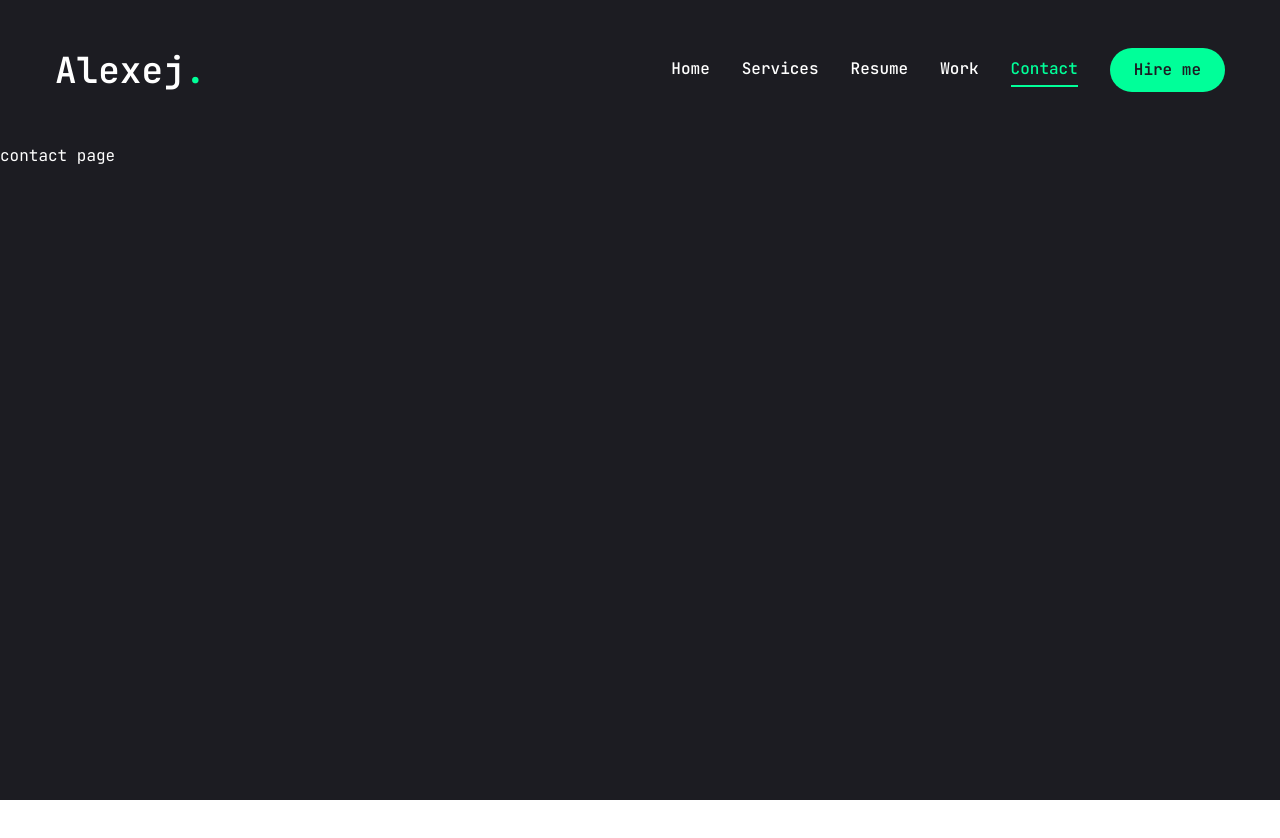
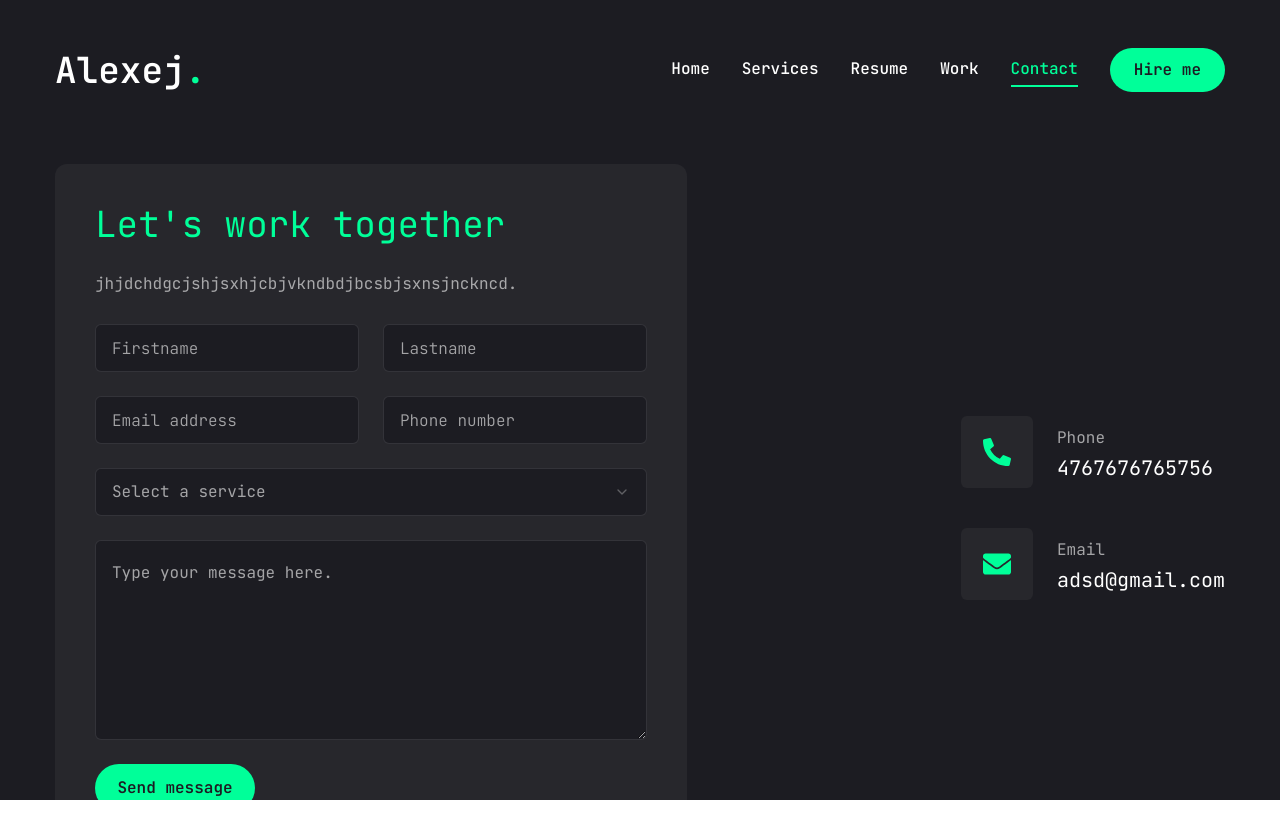
Before and after one commit to olexey27/Portfolio, a Next.js app: page /contact in a window 1280 px wide. Shown: the top 838 px of the page. Before the commit the page ends 800 px from the top, so only its background shows below. Built offline with nearby package versions, Linux system fonts and the light colour scheme.

Commit message:
contact page done

```diff
--- a/app/contact/page.jsx
+++ b/app/contact/page.jsx
@@ -1,5 +1,110 @@
+"use client";
+
+import { Button } from "@/components/ui/button";
+import { Input } from "@/components/ui/input";
+import { Textarea } from "@/components/ui/textarea";
+
+import {
+    Select,
+    SelectContent,
+    SelectGroup,
+    SelectItem,
+    SelectLabel,
+    SelectTrigger,
+    SelectValue,
+} from "@/components/ui/select";
+
+import { FaPhoneAlt, FaEnvelope, FaMapMarkerAlt } from "react-icons/fa";
+
+const info = [
+    {
+        icon: <FaPhoneAlt />,
+        title: "Phone",
+        description: "4767676765756",
+    },
+    {
+        icon: <FaEnvelope />,
+        title: "Email",
+        description: "adsd@gmail.com",
+    },
+];
+
+import { motion } from "framer-motion";
+
+
 const Contact = () => {
-    return <div>contact page</div>
+    return (
+        <motion.section
+            initial={{ opacity: 0 }}
+            animate={{
+                opacity: 1,
+                transition: { delay: 2.4, duration: 0.4, ease: "easeIn" },
+            }}
+            className="py-6"
+        >
+            <div className="container mx-auto">
+                <div className="flex flex-col xl:flex-row gap-[30px]">
+                    {/* form */ }
+                    <div className="xl:w-[54%] order-2 xl:order-none">
+                        <form className="flex flex-col gap-6 p-10 bg-[#27272c] rounded-xl">
+                            <h3 className="text-4xl text-accent">Let's work together</h3>
+                            <p className="text-white/60">
+                                jhjdchdgcjshjsxhjcbjvkndbdjbcsbjsxnsjnckncd.
+                            </p>
+                            {/* input */}
+                            <div className="grid grid-cols-1 md:grid-cols-2 gap-6">
+                                <Input type="firstname" placeholder="Firstname" />
+                                <Input type="lastname" placeholder="Lastname" />
+                                <Input type="email" placeholder="Email address" />
+                                <Input type="phone" placeholder="Phone number" />
+                            </div>
+                            {/* select */}
+                            <Select>
+                                <SelectTrigger className="w-full">
+                                    <SelectValue placeholder="Select a service" />
+                                </SelectTrigger>
+                                <SelectContent>
+                                    <SelectGroup>
+                                        <SelectLabel>Select a service</SelectLabel>
+                                        <SelectItem value="est">Web Development</SelectItem>
+                                        <SelectItem value="cst">Web Development</SelectItem>
+                                        <SelectItem value="mst">Web Development</SelectItem>
+                                    </SelectGroup>
+                                </SelectContent>
+                            </Select>
+                            {/* textarea */}
+                            <Textarea
+                                className="h-[200px]"
+                                placeholder="Type your message here."
+                            />
+                            {/* button */}
+                            <Button size="md" className="max-w-40">
+                                Send message
+                            </Button>
+                        </form>
+                    </div>
+                    {/* info */ }
+                    <div className="flex-1 flex items-center xl:justify-end order-1 xl:order-none mb-8 xl:mb-0">
+                        <ul className="flex flex-col gap-10">
+                            {info.map((item, index) => {
+                                return (
+                                    <li key={index} className="flex items-center gap-6">
+                                        <div className="w-[52px] h-[52px] xl:w-[72px] xl:h-[72px] bg-[#27272c] text-accent rounded-md flex items-center justify-center">
+                                            <div className="text-[28px]">{item.icon}</div>
+                                        </div>
+                                        <div className="flex-1">
+                                            <p className="text-white/60">{item.title}</p>
+                                            <h3 className="text-xl">{item.description}</h3>
+                                        </div>
+                                    </li>
+                                );
+                            })}
+                        </ul>
+                    </div>
+                </div>
+            </div>
+        </motion.section>
+    );
 };
 
 export default Contact;
--- a/app/work/page.jsx
+++ b/app/work/page.jsx
@@ -22,23 +22,23 @@
 const projects = [
     {
         num: "01",
-        category: "fronted",
+        category: "WatchChain",
         title: "project 1",
-        discription: "ja kdfziprkl kjdkhfjdhlfdh jhfjdhfkjdhfjdf.",
-        stack: [{ name: "Html 5" }, { name: "Css 3" }, { name: "Javascript" }],
-        image: "/assets/work/thumb1.png",
+        discription: "WatchChain is an innovative iOS app designed to simplify the buying and selling of NFTs (Non-Fungible Tokens) and cryptocurrency trading. Developed in Xcode, the app offers an intuitive user interface and seamless integration with Firebase for authentication and data management.",
+        stack: [{ name: "SwiftUI" }, { name: "UIKit" }, { name: "Firebase" }, { name: "SDK" }, { name: "CoreData" }],
+        image: "/assets/work/projekt1.png",
         live: "",
-        github: "",
+        github: "https://github.com/olexey27/WatchChainiOS",
     },
     {
         num: "02",
-        category: "fullstack",
+        category: "WatchDate",
         title: "project 2",
         discription: "ja kdfziprkl kjdkhfjdhlfdh jhfjdhfkjdhfjdf.",
-        stack: [{ name: "Next.js" }, { name: "Tailwind.css" }, { name: "Node.js" }],
+        stack: [{ name: "HTML5" }, { name: "Bootstrap" }, { name: "CSS" }, { name: "TypeScript" }, { name: "C#" }],
         image: "/assets/work/thumb2.png",
         live: "",
-        github: "",
+        github: "https://github.com/olexey27/WatchDate",
     },
     {
         num: "03",
--- a/components/ui/input.jsx
+++ b/components/ui/input.jsx
@@ -7,7 +7,7 @@
     (<input
       type={type}
       className={cn(
-        "flex h-9 w-full rounded-md border border-input bg-transparent px-3 py-1 text-base shadow-sm transition-colors file:border-0 file:bg-transparent file:text-sm file:font-medium file:text-foreground placeholder:text-muted-foreground focus-visible:outline-none focus-visible:ring-1 focus-visible:ring-ring disabled:cursor-not-allowed disabled:opacity-50 md:text-sm",
+        "flex h-[48px] rounded-md border border-white/10 focus:border-accent font-light bg-primary px-4 py-5 text-base placeholder:text-white/60 outline-none",
         className
       )}
       ref={ref}
--- a/components/ui/select.jsx
+++ b/components/ui/select.jsx
@@ -16,7 +16,7 @@
   <SelectPrimitive.Trigger
     ref={ref}
     className={cn(
-      "flex h-9 w-full items-center justify-between whitespace-nowrap rounded-md border border-input bg-transparent px-3 py-2 text-sm shadow-sm ring-offset-background placeholder:text-muted-foreground focus:outline-none focus:ring-1 focus:ring-ring disabled:cursor-not-allowed disabled:opacity-50 [&>span]:line-clamp-1",
+      "flex h-[48px] w-full items-center justify-between rounded-md border border-white/10 bg-primary px-4 py-5 text-base text-white/60 placeholder:text-white/10 focus:border-accent outline-none",
       className
     )}
     {...props}>
@@ -54,7 +54,7 @@
     <SelectPrimitive.Content
       ref={ref}
       className={cn(
-        "relative z-50 max-h-96 min-w-[8rem] overflow-hidden rounded-md border bg-popover text-popover-foreground shadow-md data-[state=open]:animate-in data-[state=closed]:animate-out data-[state=closed]:fade-out-0 data-[state=open]:fade-in-0 data-[state=closed]:zoom-out-95 data-[state=open]:zoom-in-95 data-[side=bottom]:slide-in-from-top-2 data-[side=left]:slide-in-from-right-2 data-[side=right]:slide-in-from-left-2 data-[side=top]:slide-in-from-bottom-2",
+        "relative z-50 max-h-96 min-w-[8rem] overflow-hidden rounded-md border border-white/10 bg-primary text-white shadow-md data-[state=open]:animate-in data-[state=closed]:animate-out data-[state=closed]:fade-out-0 data-[state=open]:fade-in-0 data-[state=closed]:zoom-out-95 data-[state=open]:zoom-in-95 data-[side=bottom]:slide-in-from-top-2 data-[side=left]:slide-in-from-right-2 data-[side=right]:slide-in-from-left-2 data-[side=top]:slide-in-from-bottom-2 dark:border-slate-800 dark:bg-slate-950 dark:text-slate-50",
         position === "popper" &&
           "data-[side=bottom]:translate-y-1 data-[side=left]:-translate-x-1 data-[side=right]:translate-x-1 data-[side=top]:-translate-y-1",
         className
@@ -85,7 +85,7 @@
   <SelectPrimitive.Item
     ref={ref}
     className={cn(
-      "relative flex w-full cursor-default select-none items-center rounded-sm py-1.5 pl-2 pr-8 text-sm outline-none focus:bg-accent focus:text-accent-foreground data-[disabled]:pointer-events-none data-[disabled]:opacity-50",
+      "relative flex w-full cursor-default select-none items-center rounded-sm py-1.5 pl-8 pr-2 text-sm outline-none focus:bg-accent focus:text-primary data-[disabled]:pointer-events-none data-[disabled]:opacity-50 dark:focus:bg-slate-800 dark:focus:text-slate-50",
       className
     )}
     {...props}>
--- a/components/ui/textarea.jsx
+++ b/components/ui/textarea.jsx
@@ -6,7 +6,7 @@
   return (
     (<textarea
       className={cn(
-        "flex min-h-[60px] w-full rounded-md border border-input bg-transparent px-3 py-2 text-base shadow-sm placeholder:text-muted-foreground focus-visible:outline-none focus-visible:ring-1 focus-visible:ring-ring disabled:cursor-not-allowed disabled:opacity-50 md:text-sm",
+        "flex min-h-[80px] w-full rounded-md border border-white/10 bg-primary px-4 py-5 text-base placeholder:text-white/60 focus-visible:outline-none focus-visible:ring-1 focus-visible:ring-accent focus-visible:ring-offset-0 disabled:cursor-not-allowed disabled:opacity-50",
         className
       )}
       ref={ref}
```
Also changed, not shown: public/assets/work/projekt1.png (added), public/assets/work/thumb1.png (deleted).
